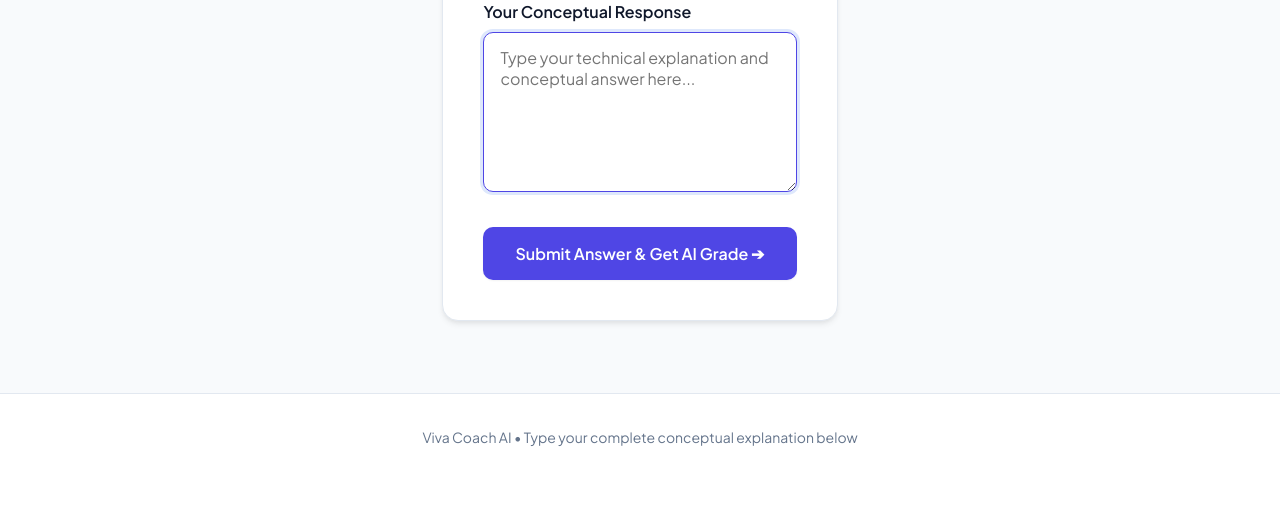
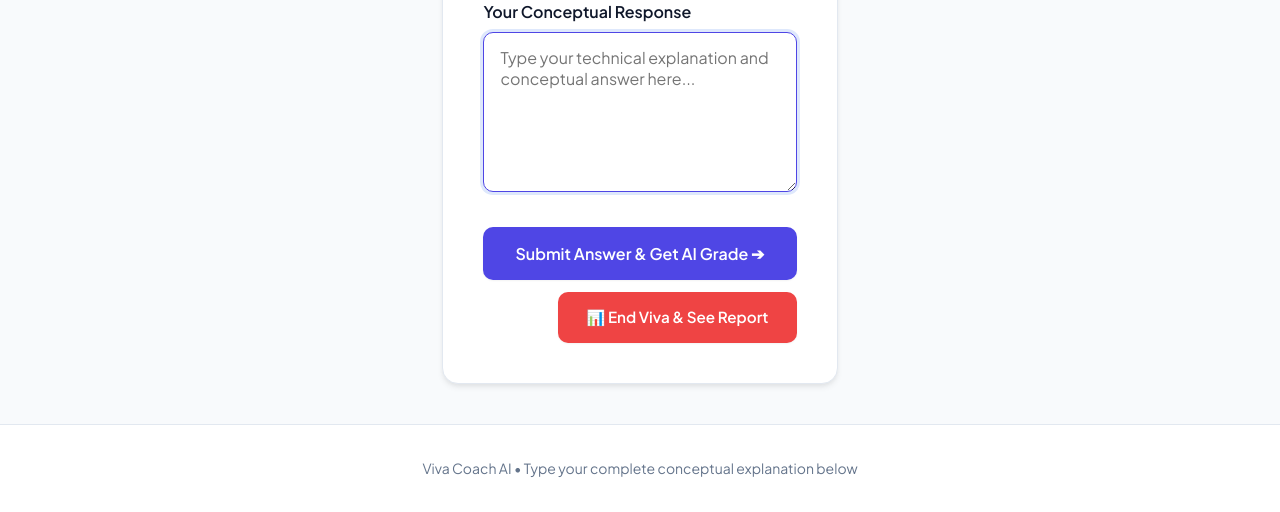
Before and after one commit to Alishaafzal1/AIVivaCoach, a Flask app: template templates/viva.html in a window 1280 px wide. Shown: the part 320-832 px from the top of the page. Before the commit the page ends 766 px from the top, so only its background shows below. Run offline with Flask 3, Linux system fonts and the light colour scheme; the template is opened without the code that fills it, so the values that code supplies are empty.

Commit message:
feat: add manual exit to report in viva session
- Added "End Viva & See Report" button to the active question interface.
- Updated report route logic to handle empty sessions gracefully.
- Styled new button with danger color for visibility.

```diff
--- a/app.py
+++ b/app.py
@@ -238,47 +238,52 @@ def next_question():
 
 @app.route('/report', methods=['GET'])
 def report():
-    """Final Report Route: Displays score summary and list of weak topics after 5 questions."""
+    """Final Report Route: Displays score summary and list of weak topics."""
     feedbacks = session.get('feedbacks', [])
     questions = session.get('questions', [])
     answers = session.get('answers', [])
     subject_code = session.get('subject', 'TOA')
     subject_name = SUBJECTS.get(subject_code, subject_code)
 
-    if not feedbacks:
-        return redirect(url_for('home'))
+    if not feedbacks or len(feedbacks) == 0:
+        total_score = 0
+        avg_score = 0
+        max_score = 0
+        weak_topics = ["No data yet"]
+        qa_summary = []
+    else:
+        total_score = sum(f.get('score', 0) for f in feedbacks if f)
+        avg_score = round(total_score / len(feedbacks), 1)
+        max_score = len(feedbacks) * 10
 
-    total_score = sum(f.get('score', 0) for f in feedbacks)
-    avg_score = round(total_score / len(feedbacks), 1)
+        # Extract weak topics from questions where score was 8 or lower
+        weak_topics = []
+        for f in feedbacks:
+            if f and f.get('score', 10) <= 8:
+                for mc in f.get('missing_concepts', []):
+                    if mc and mc not in weak_topics:
+                        weak_topics.append(mc)
 
-    # Extract weak topics from questions where score was 8 or lower
-    weak_topics = []
-    for f in feedbacks:
-        if f.get('score', 10) <= 8:
-            for mc in f.get('missing_concepts', []):
-                if mc and mc not in weak_topics:
-                    weak_topics.append(mc)
+        # If student aced everything, provide advanced topics
+        if not weak_topics:
+            weak_topics = ["Advanced Distributed System Architecture", "Low-Latency Kernel Optimization", "High-Concurrency Concurrency Control"]
 
-    # If student aced everything, provide advanced topics
-    if not weak_topics:
-        weak_topics = ["Advanced Distributed System Architecture", "Low-Latency Kernel Optimization", "High-Concurrency Concurrency Control"]
-
-    qa_summary = []
-    for i in range(len(feedbacks)):
-        qa_summary.append({
-            "num": i + 1,
-            "question": questions[i] if i < len(questions) else f"Question {i+1}",
-            "answer": answers[i] if i < len(answers) else "No answer recorded",
-            "score": feedbacks[i].get('score', 0),
-            "missing": feedbacks[i].get('missing_concepts', []),
-            "suggestion": feedbacks[i].get('suggestion', '')
-        })
+        qa_summary = []
+        for i in range(len(feedbacks)):
+            qa_summary.append({
+                "num": i + 1,
+                "question": questions[i] if i < len(questions) else f"Question {i+1}",
+                "answer": answers[i] if i < len(answers) else "No answer recorded",
+                "score": feedbacks[i].get('score', 0) if feedbacks[i] else 0,
+                "missing": feedbacks[i].get('missing_concepts', []) if feedbacks[i] else [],
+                "suggestion": feedbacks[i].get('suggestion', '') if feedbacks[i] else ''
+            })
 
     return render_template('report.html',
                            subject_code=subject_code,
                            subject_name=subject_name,
                            total_score=total_score,
-                           max_score=len(feedbacks) * 10,
+                           max_score=max_score,
                            avg_score=avg_score,
                            weak_topics=weak_topics,
                            qa_summary=qa_summary)
--- a/static/style.css
+++ b/static/style.css
@@ -178,6 +178,18 @@ textarea {
   background-color: #e2e8f0;
 }
 
+.btn-danger {
+  background-color: var(--danger-color);
+  color: white;
+  box-shadow: var(--shadow-sm);
+}
+
+.btn-danger:hover {
+  background-color: #dc2626;
+  transform: translateY(-1px);
+  box-shadow: var(--shadow-md);
+}
+
 .viva-header {
   display: flex;
   justify-content: space-between;
--- a/templates/viva.html
+++ b/templates/viva.html
@@ -72,7 +72,10 @@
                         </div>
                     </div>
 
-                    <div style="display: flex; justify-content: flex-end;">
+                    <div style="display: flex; justify-content: flex-end; align-items: center; gap: 1rem; flex-wrap: wrap;">
+                        <a href="{{ url_for('report') }}" class="btn btn-danger" style="padding: 1rem 1.75rem; font-size: 1rem; text-decoration: none; display: inline-block;">
+                            📊 End Viva &amp; See Report
+                        </a>
                         <a href="{{ url_for('next_question') }}" class="btn btn-primary" style="padding: 1rem 2rem; font-size: 1.05rem; text-decoration: none; display: inline-block;">
                             {% if current_index < 5 %}Next Question (Round {{ current_index + 1 }} of 5) ➔{% else %}View Final Diagnostic Report 🏆 ➔{% endif %}
                         </a>
@@ -85,10 +88,13 @@
                         <textarea name="answer" id="answer" placeholder="Type your technical explanation and conceptual answer here..." rows="6" required autofocus></textarea>
                     </div>
 
-                    <div style="display: flex; justify-content: flex-end; margin-top: 1rem;">
+                    <div style="display: flex; flex-direction: column; align-items: flex-end; gap: 0.75rem; margin-top: 1rem;">
                         <button type="submit" class="btn btn-primary" id="submit-btn" style="padding: 1rem 2rem; font-size: 1rem;">
                             Submit Answer &amp; Get AI Grade ➔
                         </button>
+                        <a href="{{ url_for('report') }}" class="btn btn-danger" style="padding: 0.85rem 1.75rem; font-size: 0.95rem; text-decoration: none; display: inline-block;">
+                            📊 End Viva &amp; See Report
+                        </a>
                     </div>
                 </form>
             {% endif %}
```
Also changed, not shown: server.ts (+20 -11 lines).
